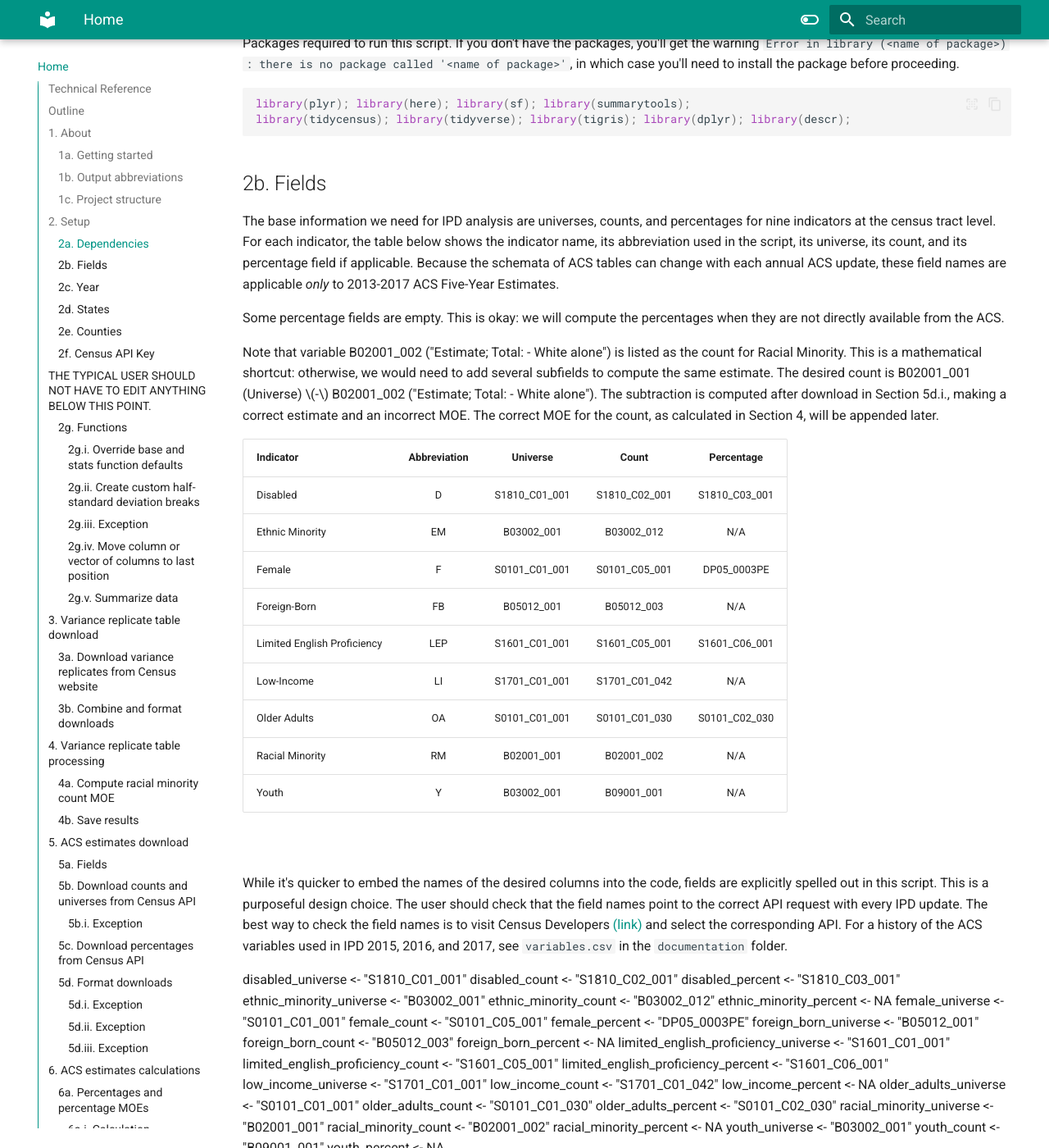
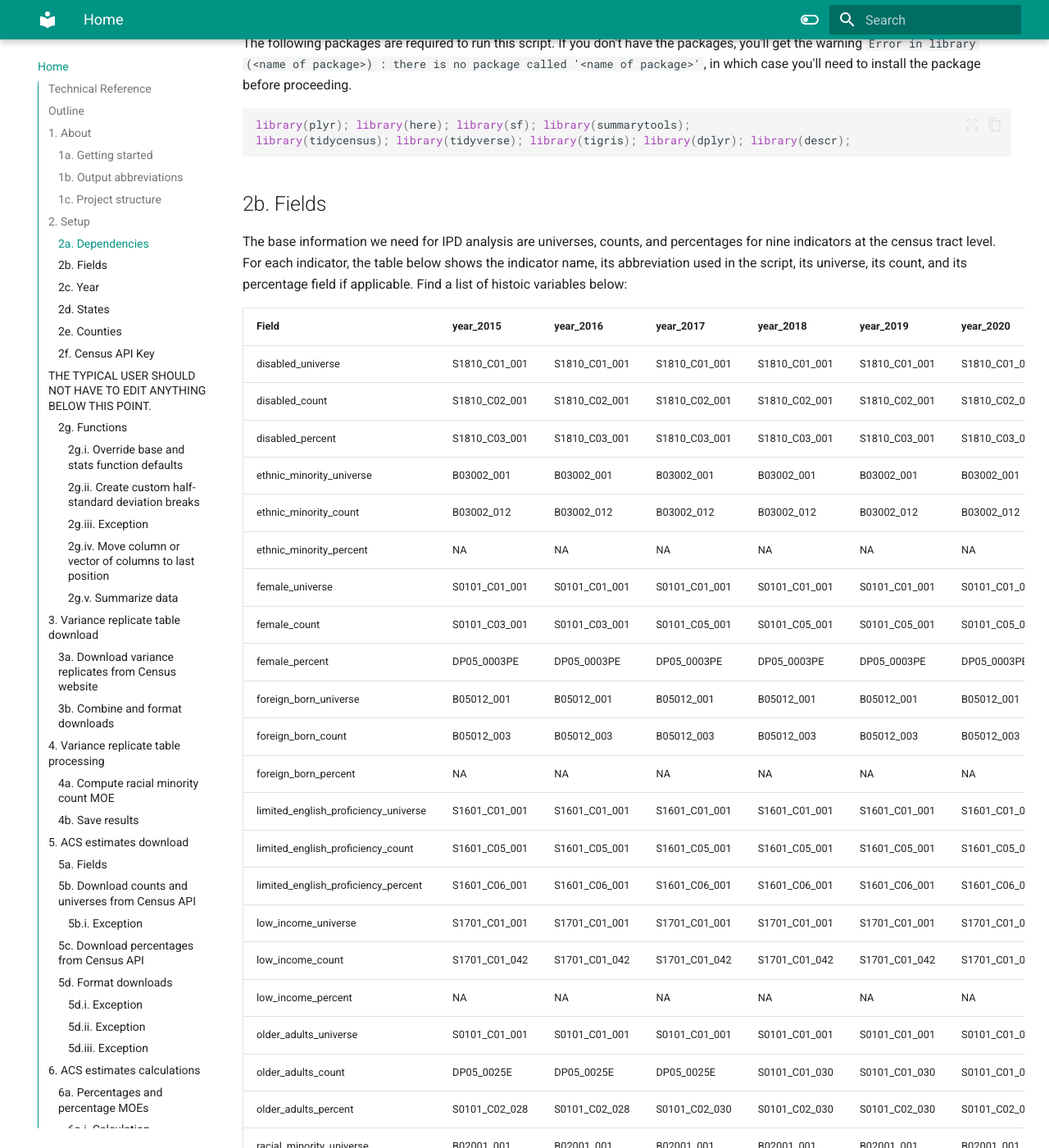
Before and after one commit to dvrpc/ipd, an MkDocs documentation site: the page built from docs/index.md, in a window 1280 px wide and 1400 px high, scrolled down 3572 px. Shown: the whole window at 82% size. Built offline with MkDocs 1.6.1 and Material for MkDocs 9.7.7, drawn with Linux system fonts in a browser that asks for light colours; some of the changed text lies outside the part shown.

Commit message:
feat: added tables to .yml

````diff
--- a/docs/index.md
+++ b/docs/index.md
@@ -124,7 +124,7 @@ ipd.Rproj
 
 ## 2a. Dependencies {#two_a}
 
-Packages required to run this script. If you don't have the packages, you'll get the warning `Error in library (<name of package>) : there is no package called '<name of package>'`, in which case you'll need to install the package before proceeding.
+The following packages are required to run this script. If you don't have the packages, you'll get the warning `Error in library (<name of package>) : there is no package called '<name of package>'`, in which case you'll need to install the package before proceeding.
 
 ```r
 library(plyr); library(here); library(sf); library(summarytools);
@@ -133,7 +133,36 @@ library(tidycensus); library(tidyverse); library(tigris); library(dplyr); librar
 
 ## 2b. Fields {#two_b}
 
-The base information we need for IPD analysis are universes, counts, and percentages for nine indicators at the census tract level. For each indicator, the table below shows the indicator name, its abbreviation used in the script, its universe, its count, and its percentage field if applicable. Because the schemata of ACS tables can change with each annual ACS update, these field names are applicable _only_ to 2013-2017 ACS Five-Year Estimates.
+The base information we need for IPD analysis are universes, counts, and percentages for nine indicators at the census tract level. For each indicator, the table below shows the indicator name, its abbreviation used in the script, its universe, its count, and its percentage field if applicable. Find a list of histoic variables below:
+
+| Field                         | year_2015         | year_2016         | year_2017         | year_2018         | year_2019         | year_2020         | year_2021         |
+| ------------------------------ | ----------------- | ----------------- | ----------------- | ----------------- | ----------------- | ----------------- | ----------------- |
+| disabled_universe             | S1810_C01_001     | S1810_C01_001     | S1810_C01_001     | S1810_C01_001     | S1810_C01_001     | S1810_C01_001     | S1810_C01_001     |
+| disabled_count                | S1810_C02_001     | S1810_C02_001     | S1810_C02_001     | S1810_C02_001     | S1810_C02_001     | S1810_C02_001     | S1810_C02_001     |
+| disabled_percent              | S1810_C03_001     | S1810_C03_001     | S1810_C03_001     | S1810_C03_001     | S1810_C03_001     | S1810_C03_001     | S1810_C03_001     |
+| ethnic_minority_universe     | B03002_001        | B03002_001        | B03002_001        | B03002_001        | B03002_001        | B03002_001        | B03002_001        |
+| ethnic_minority_count        | B03002_012        | B03002_012        | B03002_012        | B03002_012        | B03002_012        | B03002_012        | B03002_012        |
+| ethnic_minority_percent      | NA                | NA                | NA                | NA                | NA                | NA                | NA                |
+| female_universe              | S0101_C01_001     | S0101_C01_001     | S0101_C01_001     | S0101_C01_001     | S0101_C01_001     | S0101_C01_001     | S0101_C01_001     |
+| female_count                 | S0101_C03_001     | S0101_C03_001     | S0101_C05_001     | S0101_C05_001     | S0101_C05_001     | S0101_C05_001     | S0101_C05_001     |
+| female_percent               | DP05_0003PE       | DP05_0003PE       | DP05_0003PE       | DP05_0003PE       | DP05_0003PE       | DP05_0003PE       | DP05_0003PE       |
+| foreign_born_universe        | B05012_001        | B05012_001        | B05012_001        | B05012_001        | B05012_001        | B05012_001        | B05012_001        |
+| foreign_born_count           | B05012_003        | B05012_003        | B05012_003        | B05012_003        | B05012_003        | B05012_003        | B05012_003        |
+| foreign_born_percent         | NA                | NA                | NA                | NA                | NA                | NA                | NA                |
+| limited_english_proficiency_universe | S1601_C01_001 | S1601_C01_001 | S1601_C01_001 | S1601_C01_001 | S1601_C01_001 | S1601_C01_001 | S1601_C01_001 |
+| limited_english_proficiency_count    | S1601_C05_001 | S1601_C05_001 | S1601_C05_001 | S1601_C05_001 | S1601_C05_001 | S1601_C05_001 | S1601_C05_001 |
+| limited_english_proficiency_percent  | S1601_C06_001 | S1601_C06_001 | S1601_C06_001 | S1601_C06_001 | S1601_C06_001 | S1601_C06_001 | S1601_C06_001 |
+| low_income_universe          | S1701_C01_001     | S1701_C01_001     | S1701_C01_001     | S1701_C01_001     | S1701_C01_001     | S1701_C01_001     | S1701_C01_001     |
+| low_income_count             | S1701_C01_042     | S1701_C01_042     | S1701_C01_042     | S1701_C01_042     | S1701_C01_042     | S1701_C01_042     | S1701_C01_042     |
+| low_income_percent           | NA                | NA                | NA                | NA                | NA                | NA                | NA                |
+| older_adults_universe       | S0101_C01_001     | S0101_C01_001     | S0101_C01_001     | S0101_C01_001     | S0101_C01_001     | S0101_C01_001     | S0101_C01_001     |
+| older_adults_count          | DP05_0025E        | DP05_0025E        | DP05_0025E        | S0101_C01_030     | S0101_C01_030     | S0101_C01_030     | S0101_C01_030     |
+| older_adults_percent        | S0101_C02_028     | S0101_C02_028     | S0101_C02_030     | S0101_C02_030     | S0101_C02_030     | S0101_C02_030     | S0101_C02_030     |
+| racial_minority_universe    | B02001_001        | B02001_001        | B02001_001        | B02001_001        | B02001_001        | B02001_001        | B02001_001        |
+| racial_minority_count       | B02001_002        | B02001_002        | B02001_002        | B02001_002        | B02001_002        | B02001_002        | B02001_002        |
+| racial_minority_percent     | NA                | NA                | NA                | NA                | NA                | NA                | NA                |
+| youth_universe              | B03002_001        | B03002_001        | B03002_001        | B03002_001
+
 
 Some percentage fields are empty. This is okay: we will compute the percentages when they are not directly available from the ACS.
 
@@ -153,65 +182,7 @@ Note that variable B02001_002 ("Estimate; Total: - White alone") is listed as th
 
 <br>
 
-While it's quicker to embed the names of the desired columns into the code, fields are explicitly spelled out in this script. This is a purposeful design choice. The user should check that the field names point to the correct API request with every IPD update. The best way to check the field names is to visit Census Developers [(link)](https://www.census.gov/developers/) and select the corresponding API. For a history of the ACS variables used in IPD 2015, 2016, and 2017, see `variables.csv` in the `documentation` folder.
-<br>
-
-<table>
-disabled_universe                    <- "S1810_C01_001"
-
-disabled_count <- "S1810_C02_001"
-
-disabled_percent <- "S1810_C03_001"
-
-ethnic_minority_universe <- "B03002_001"
-
-ethnic_minority_count <- "B03002_012"
-
-ethnic_minority_percent <- NA
-
-female_universe <- "S0101_C01_001"
-
-female_count <- "S0101_C05_001"
-
-female_percent <- "DP05_0003PE"
-
-foreign_born_universe <- "B05012_001"
-
-foreign_born_count <- "B05012_003"
-
-foreign_born_percent <- NA
-
-limited_english_proficiency_universe <- "S1601_C01_001"
-
-limited_english_proficiency_count <- "S1601_C05_001"
-
-limited_english_proficiency_percent <- "S1601_C06_001"
-
-low_income_universe <- "S1701_C01_001"
-
-low_income_count <- "S1701_C01_042"
-
-low_income_percent <- NA
-
-older_adults_universe <- "S0101_C01_001"
-
-older_adults_count <- "S0101_C01_030"
-
-older_adults_percent <- "S0101_C02_030"
-
-racial_minority_universe <- "B02001_001"
-
-racial_minority_count <- "B02001_002"
-
-racial_minority_percent <- NA
-
-youth_universe <- "B03002_001"
-
-youth_count <- "B09001_001"
-
-youth_percent <- NA
-
-</table>
+While it's quicker to embed the names of the desired columns into the code, fields are explicitly spelled out in this script. This is a purposeful design choice. The user should check that the field names point to the correct API request with every IPD update. The best way to check the field names is to visit [Census Developers](https://www.census.gov/developers/) and select the corresponding API. For a history of the ACS variables used in IPD 2015, 2016, and 2017, see `variables.csv` in the `documentation` folder or in the table above.
 
 <br>
 
@@ -219,7 +190,7 @@ youth_percent <- NA
 
 The data download year.
 
-```{r year}
+```r
 ipd_year <- 2017
 ```
 
@@ -230,7 +201,7 @@ ipd_year <- 2017
 The data download state or states. Use the two-character text abbreviation.
 <br>
 
-```{r states}
+```r
 ipd_states <- c("NJ", "PA")
 ```
 
@@ -238,10 +209,10 @@ ipd_states <- c("NJ", "PA")
 
 ## 2e. Counties {#two_e}
 
-The counties in your study area. Use five-digit characters concatenating the two-digit state and three-digit county FIPS codes.
+The counties in your study area. Use five-digit characters concatenating the two-digit state and three-digit county GEOID's.
 <br>
 
-```{r counties}
+```r
 ipd_counties <- c("34005", "34007", "34015", "34021",
                   "42017", "42029", "42045", "42091", "42101")
 ```
@@ -250,12 +221,12 @@ ipd_counties <- c("34005", "34007", "34015", "34021",
 
 ## 2f. Census API Key {#two_f}
 
-Placeholder if you have never installed an API key before. If this is your first time accessing the Census API using `R`, see `getting_started.pdf` in the `documentation` folder.
+Placeholder if you have never installed an API key before. If this is your first time accessing the Census API using `R`, see [README.md](https://github.com/dvrpc/ipd/#readme)
 <br>
 
-```{r api_key}
+```r
 # Census API Key
-# census_api_key("YOUR API KEY GOES HERE", install = TRUE)
+census_api_key("YOUR API KEY GOES HERE", install = TRUE)
 ```
 
 # _THE TYPICAL USER SHOULD NOT HAVE TO EDIT ANYTHING BELOW THIS POINT._
@@ -269,7 +240,7 @@ Load custom functions.
 A time-saver so that it's not required to call `na.rm = TRUE` every time common functions are called.
 <br>
 
-```{r override}
+```r
 min <- function(i, ..., na.rm = TRUE) {
   base::min(i, ..., na.rm = na.rm)
 }
--- a/mkdocs.yml
+++ b/mkdocs.yml
@@ -29,6 +29,7 @@ theme:
       accent: lime
 
 markdown_extensions:
+  - tables
   - pymdownx.highlight:
       anchor_linenums: true
       line_spans: __span
````
Also changed, not shown: other parts of docs/index.md (+1 -1 lines).
